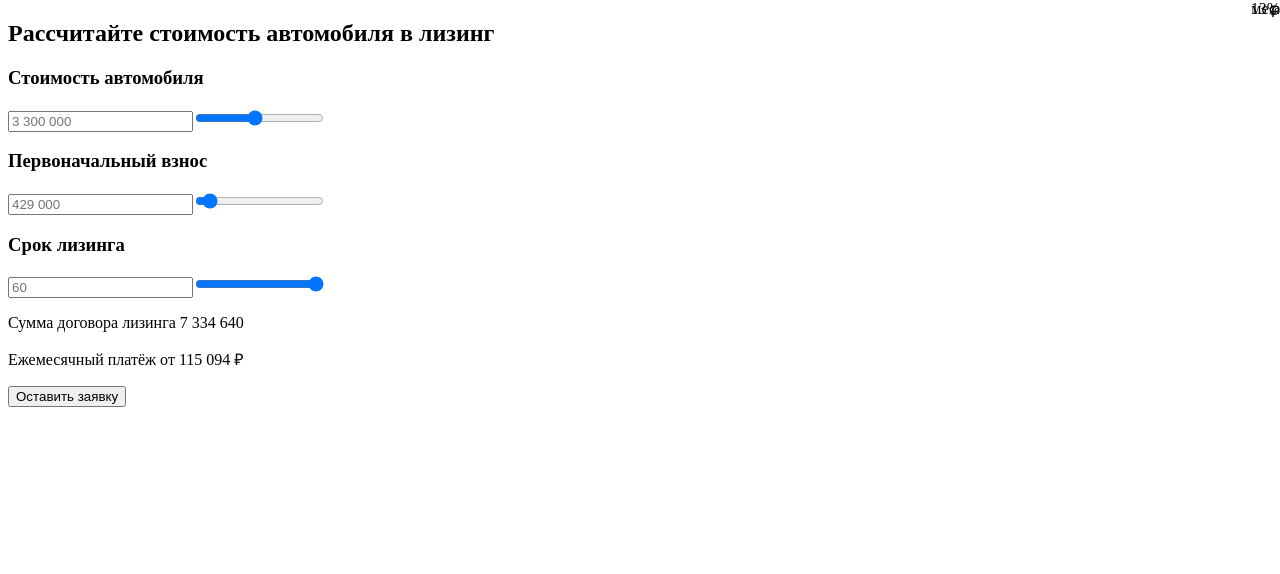
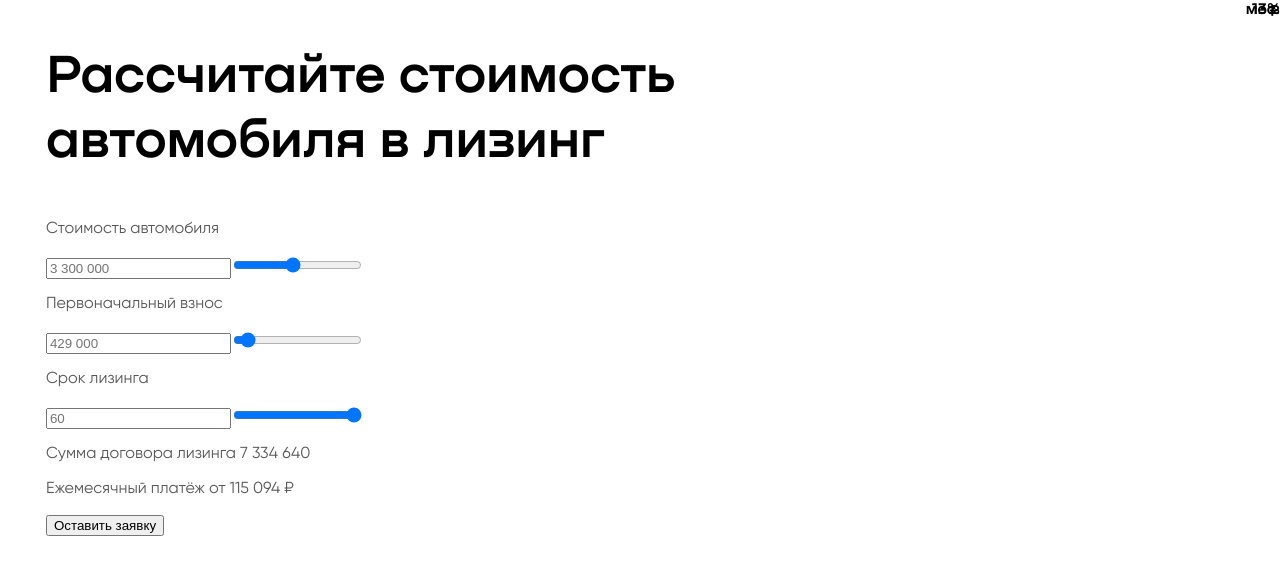
Before and after one commit to Ave-Mari/Oxem-Test, a React app: page / in a window 1280 px wide. Shown: the top 574 px of the page. Built offline with nearby package versions, Linux system fonts and the light colour scheme; the HTML template or start-up script is replaced by a standard one.

Commit message:
add styles to section

```diff
--- a/src/main.scss
+++ b/src/main.scss
@@ -1 +1,27 @@
 @import './styles/inputs.scss';
+@import url("./fonts/Nekst-Black/stylesheet.css");
+@import url("./fonts/Gilroy-Black/stylesheet.css");
+
+body {
+  font-family: 'Nekst Semi';
+}
+
+.gilroy-font {
+  font-family: 'Gilroy';
+  font-style: normal;
+  font-weight: 400;
+  font-size: 16px;
+  color: #575757;
+}
+
+.main-section {
+  width: 94%;
+  margin: 0 auto;
+}
+
+.section-headline {
+  font-style: normal;
+  font-weight: 900;
+  font-size: 54px;
+  width: 53%;
+}
```
